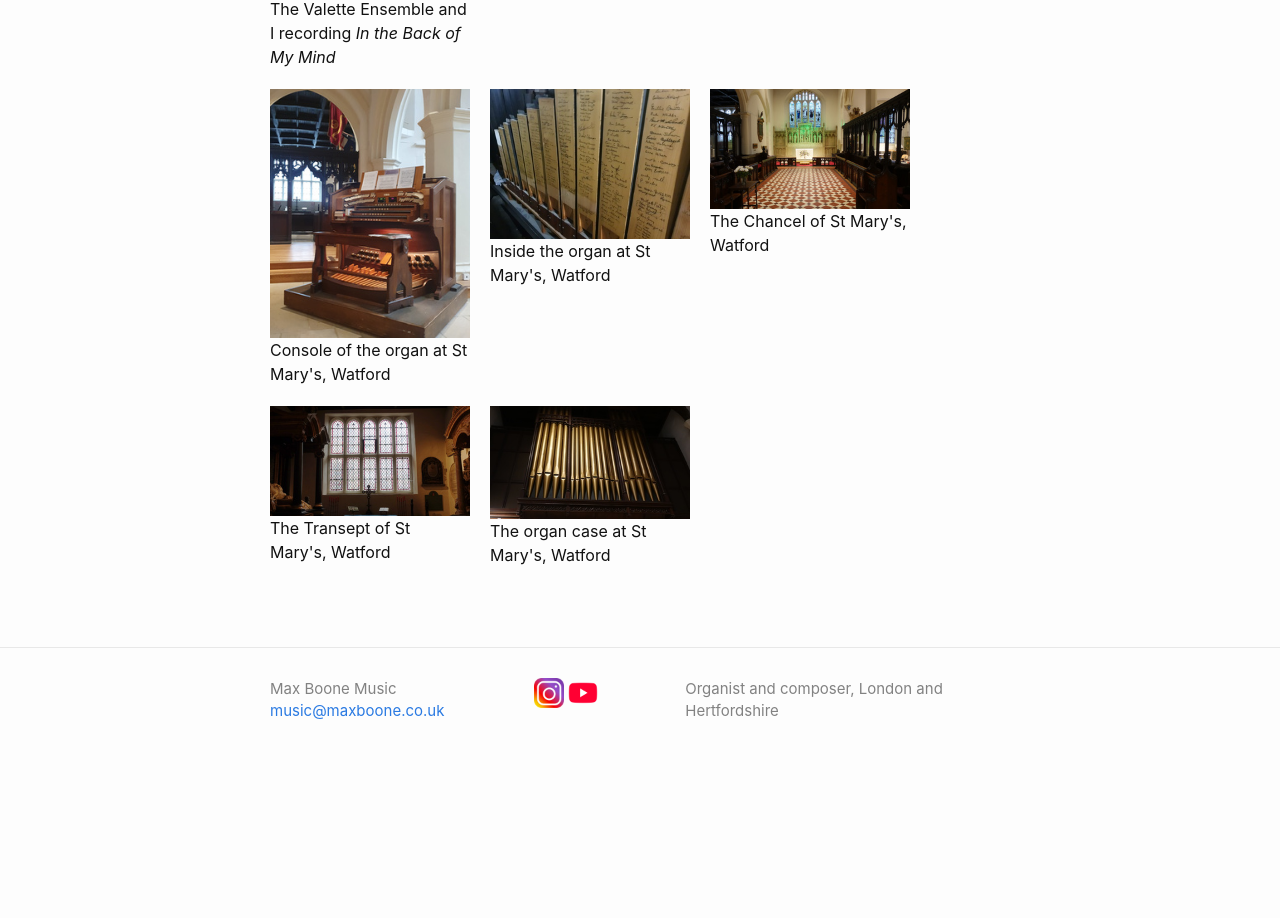
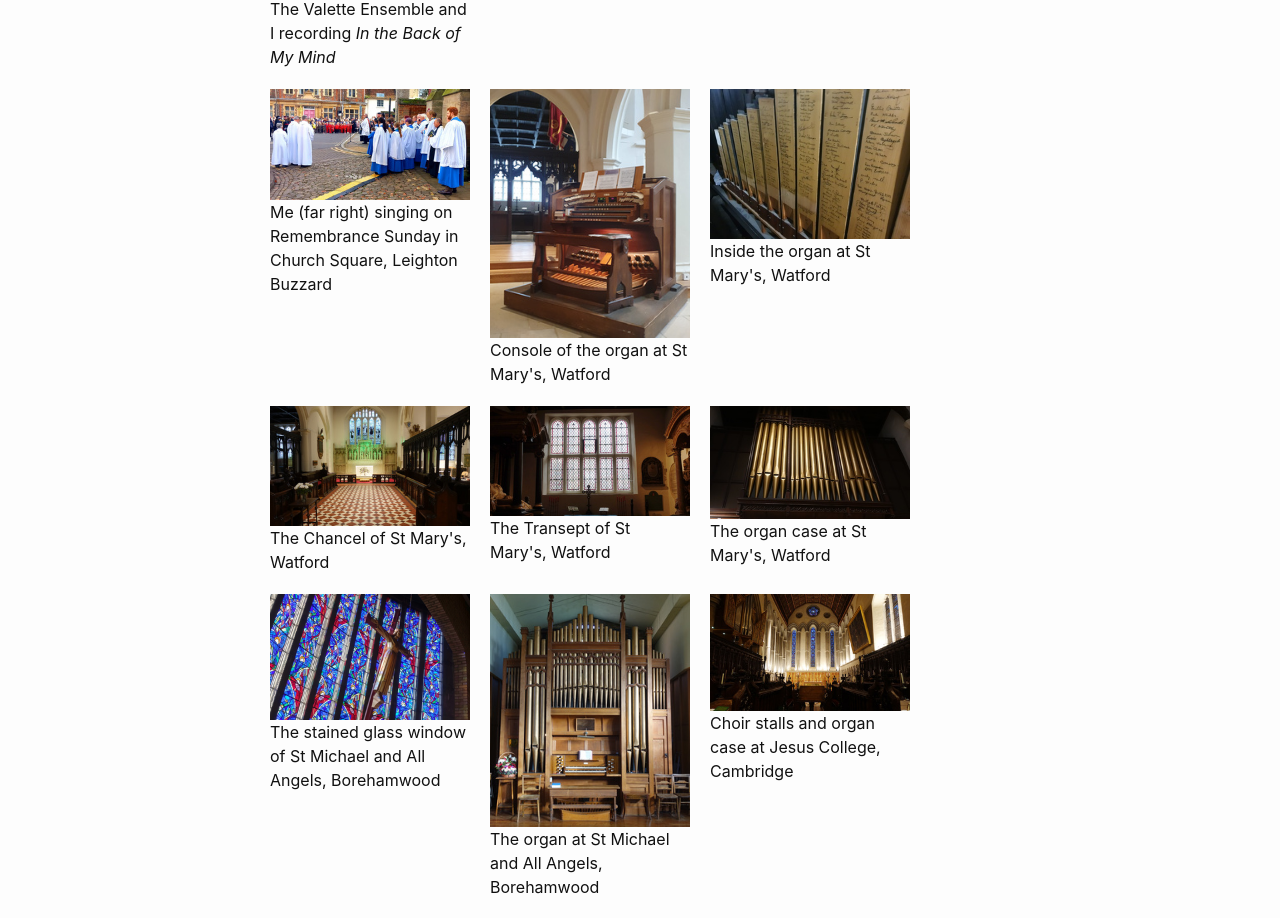
Before and after one commit to maxboonemusic/maxboonemusic.github.io, a plain HTML site: page gallery.html in a window 1280 px wide. Shown: the part 4154-5072 px from the top of the page. Before the commit the page ends 4937 px from the top, so only its background shows below. Drawn offline with Linux system fonts and the light colour scheme.

Commit message:
20251121

```diff
--- a/feed.xml
+++ b/feed.xml
@@ -1 +1 @@
-<?xml version="1.0" encoding="utf-8"?><feed xmlns="http://www.w3.org/2005/Atom" ><generator uri="https://jekyllrb.com/" version="4.4.1">Jekyll</generator><link href="/feed.xml" rel="self" type="application/atom+xml" /><link href="/" rel="alternate" type="text/html" /><updated>2025-10-20T16:14:10+01:00</updated><id>/feed.xml</id><title type="html">Max Boone Music</title><subtitle>Organist and composer, London and Hertfordshire</subtitle></feed>
+<?xml version="1.0" encoding="utf-8"?><feed xmlns="http://www.w3.org/2005/Atom" ><generator uri="https://jekyllrb.com/" version="4.4.1">Jekyll</generator><link href="/feed.xml" rel="self" type="application/atom+xml" /><link href="/" rel="alternate" type="text/html" /><updated>2025-11-21T16:50:53+00:00</updated><id>/feed.xml</id><title type="html">Max Boone Music</title><subtitle>Organist and composer, London and Hertfordshire</subtitle></feed>
--- a/gallery.html
+++ b/gallery.html
@@ -372,6 +372,15 @@ The organ case at All Saints, Leighton Buzzard
 
 
 <div style="margin-right:20px; margin-bottom:20px; width:200px">
+<a href="/assets/gallery/remebrance_sunday_leighton_buzzard.jpg"><img src="/assets/gallery/remebrance_sunday_leighton_buzzard_thumbnail.jpg" width="200px"/></a>
+<br/>
+Me (far right) singing on Remembrance Sunday in Church Square, Leighton Buzzard
+</div>
+
+
+
+
+<div style="margin-right:20px; margin-bottom:20px; width:200px">
 <a href="/assets/gallery/console_at_st_mary_watford.jpg"><img src="/assets/gallery/console_at_st_mary_watford_thumbnail.jpg" width="200px"/></a>
 <br/>
 Console of the organ at St Mary's, Watford
@@ -414,6 +423,33 @@ The organ case at St Mary's, Watford
 </div>
 
 
+
+
+<div style="margin-right:20px; margin-bottom:20px; width:200px">
+<a href="/assets/gallery/stained_glass_window_at_st_michael_and_all_angels_borehamwood.jpg"><img src="/assets/gallery/stained_glass_window_at_st_michael_and_all_angels_borehamwood_thumbnail.jpg" width="200px"/></a>
+<br/>
+The stained glass window of St Michael and All Angels, Borehamwood
+</div>
+
+
+
+
+<div style="margin-right:20px; margin-bottom:20px; width:200px">
+<a href="/assets/gallery/organ_at_st_michael_and_all_angels_borehamwood.jpg"><img src="/assets/gallery/organ_at_st_michael_and_all_angels_borehamwood_thumbnail.jpg" width="200px"/></a>
+<br/>
+The organ at St Michael and All Angels, Borehamwood
+</div>
+
+
+
+
+<div style="margin-right:20px; margin-bottom:20px; width:200px">
+<a href="/assets/gallery/evensong_at_jesus_college_cambridge.jpg"><img src="/assets/gallery/evensong_at_jesus_college_cambridge_thumbnail.jpg" width="200px"/></a>
+<br/>
+Choir stalls and organ case at Jesus College, Cambridge
+</div>
+
+
 </div>
 
   </div>
```
Also changed, not shown: assets/gallery/evensong_at_jesus_college_cambridge_thumbnail.jpg (added), assets/gallery/organ_at_st_michael_and_all_angels_borehamwood_thumbnail.jpg (added), assets/gallery/remebrance_sunday_leighton_buzzard.jpg (added), assets/gallery/remebrance_sunday_leighton_buzzard_thumbnail.jpg (added), assets/gallery/stained_glass_window_at_st_michael_and_all_angels_borehamwood_thumbnail.jpg (added), 3 other files.
